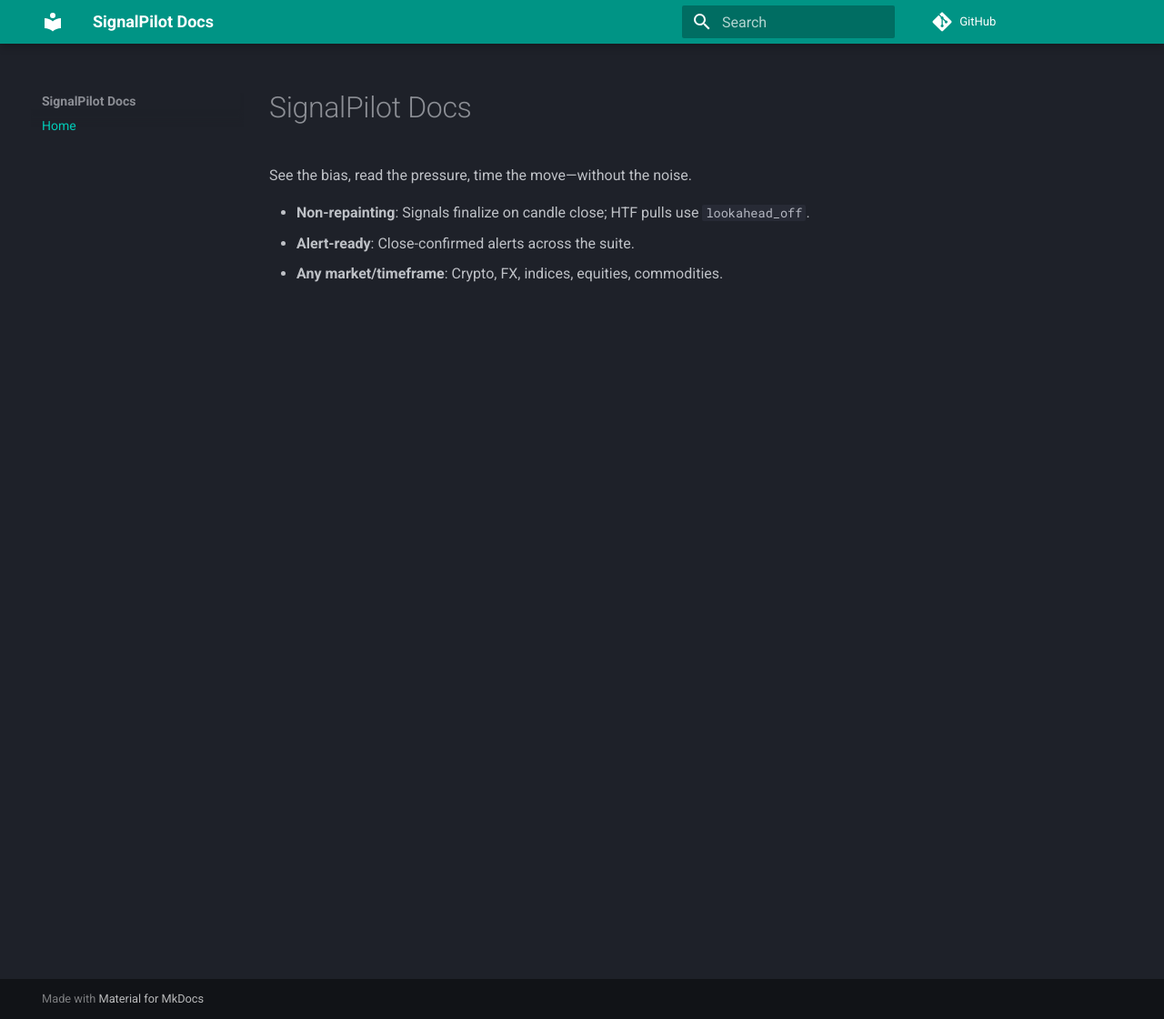
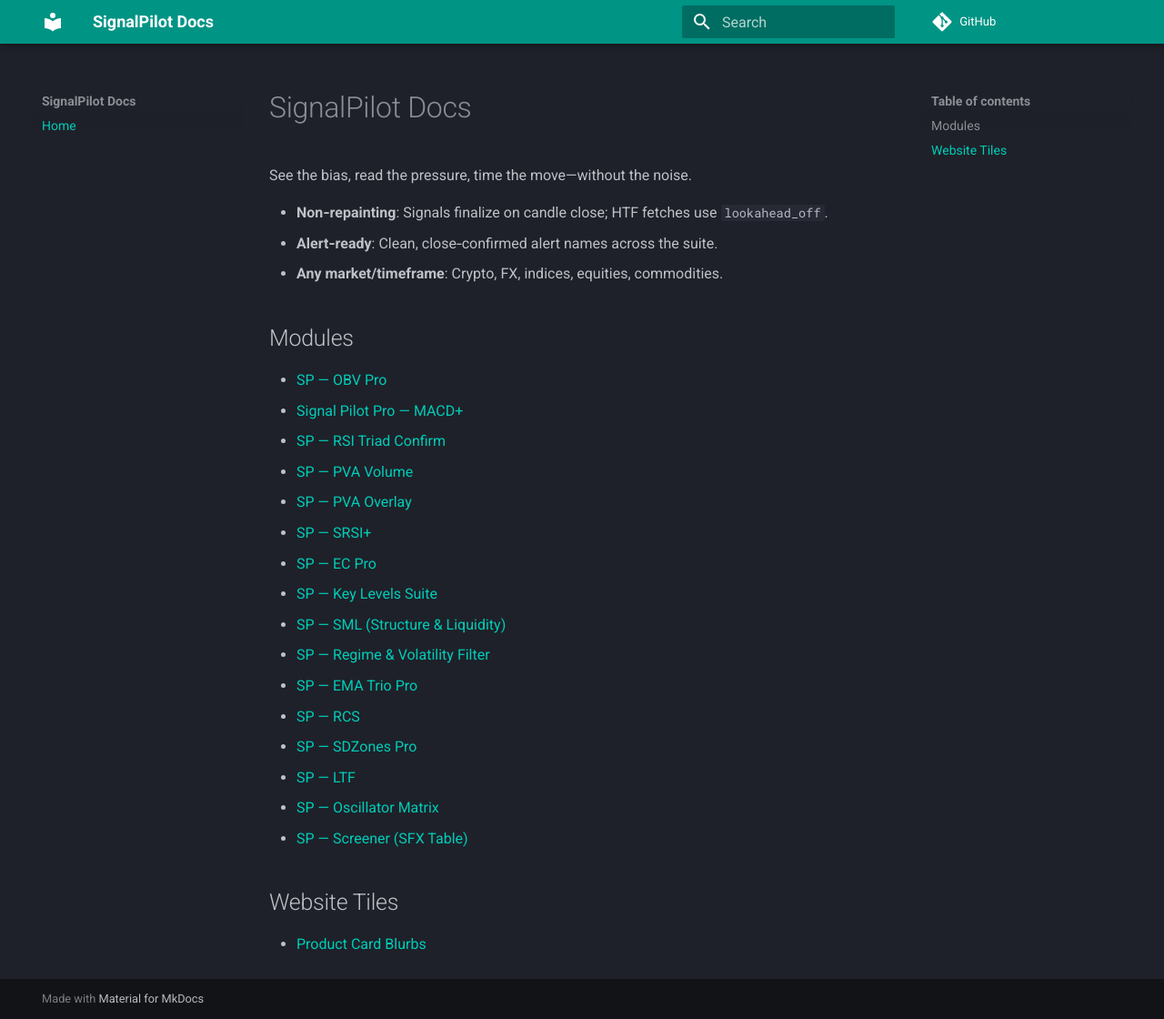
Before and after one commit to Signalpilot/signalpilot-docs, an MkDocs documentation site: the page built from docs/index.md, in a window 1280 px wide and 1120 px high. Shown: the whole window at 91% size. Built offline with MkDocs 1.6.1 and Material for MkDocs 9.7.7, drawn with Linux system fonts in a browser that asks for light colours; comment, search, counter and statistics services are not loaded.

Commit message:
Update index.md

```diff
--- a/docs/index.md
+++ b/docs/index.md
@@ -2,6 +2,27 @@
 
 See the bias, read the pressure, time the move—without the noise.
 
-- **Non-repainting**: Signals finalize on candle close; HTF pulls use `lookahead_off`.
-- **Alert-ready**: Close-confirmed alerts across the suite.
+- **Non‑repainting**: Signals finalize on candle close; HTF fetches use `lookahead_off`.
+- **Alert‑ready**: Clean, close‑confirmed alert names across the suite.
 - **Any market/timeframe**: Crypto, FX, indices, equities, commodities.
+
+## Modules
+- [SP — OBV Pro](sp-obv-pro.md)
+- [Signal Pilot Pro — MACD+](spp-macd-plus.md)
+- [SP — RSI Triad Confirm](sp-rsi-triad-confirm.md)
+- [SP — PVA Volume](sp-pva-volume.md)
+- [SP — PVA Overlay](sp-pva-overlay.md)
+- [SP — SRSI+](sp-srsi-plus.md)
+- [SP — EC Pro](sp-ec-pro.md)
+- [SP — Key Levels Suite](sp-key-levels-suite.md)
+- [SP — SML (Structure & Liquidity)](sp-sml-structure-liquidity.md)
+- [SP — Regime & Volatility Filter](sp-regime-vol-filter.md)
+- [SP — EMA Trio Pro](sp-ema-trio-pro.md)
+- [SP — RCS](sp-rcs-reversal-structure.md)
+- [SP — SDZones Pro](sp-sdzones-pro.md)
+- [SP — LTF](sp-ltf.md)
+- [SP — Oscillator Matrix](sp-oscillator-matrix.md)
+- [SP — Screener (SFX Table)](sp-screener-sfx.md)
+
+## Website Tiles
+- [Product Card Blurbs](./_product-cards.md)
```
